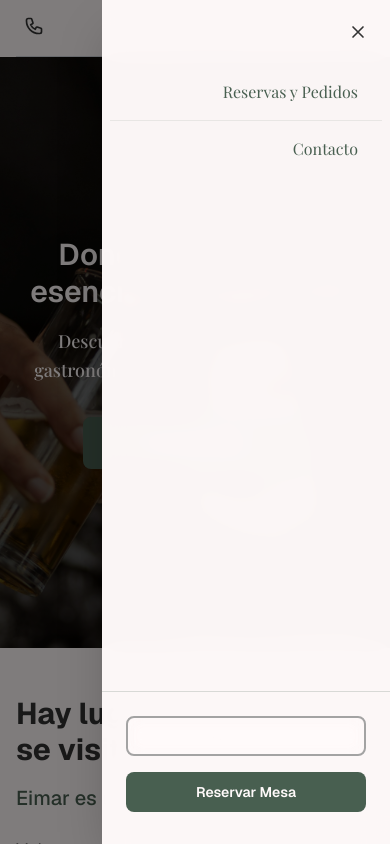
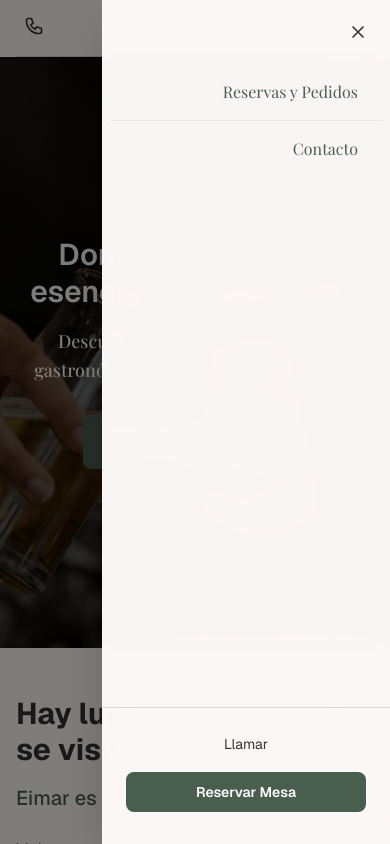
Before and after one commit to yolovi/eimar-frontend, a Next.js app: page / in a window 390 px wide. Both pictures are taken after a click on the button 358 px from the left and 28 px from the top of the page. Built offline with nearby package versions, Linux system fonts and the light colour scheme.

Commit message:
refactor: enhance navigation behavior and improve header functionality for smoother user experience in mobile responsive version

```diff
--- a/src/components/layout/Header/Header.tsx
+++ b/src/components/layout/Header/Header.tsx
@@ -24,9 +24,15 @@ const Header = () => {
                 className="hover:opacity-80 transition-opacity"
                 onClick={(e) => {
                   e.preventDefault();
-                  window.scrollTo({ top: 0, behavior: 'smooth' });
-                  // Limpiar URL y volver a la ruta raíz
-                  window.history.replaceState(null, '', '/');
+                  // Si estamos en la página principal, scroll to top y limpiar URL
+                  if (window.location.pathname === '/') {
+                    window.scrollTo({ top: 0, behavior: 'smooth' });
+                    // Limpiar cualquier anchor de la URL
+                    window.history.replaceState(null, '', '/');
+                  } else {
+                    // Si estamos en otra página, navegar a la página principal
+                    window.location.href = '/';
+                  }
                 }}
               >
                 <Logo size="md" className="text-primary" />
@@ -81,9 +87,15 @@ const Header = () => {
                 className="hover:opacity-80 transition-opacity"
                 onClick={(e) => {
                   e.preventDefault();
-                  window.scrollTo({ top: 0, behavior: 'smooth' });
-                  // Limpiar URL y volver a la ruta raíz
-                  window.history.replaceState(null, '', '/');
+                  // Si estamos en la página principal, scroll to top y limpiar URL
+                  if (window.location.pathname === '/') {
+                    window.scrollTo({ top: 0, behavior: 'smooth' });
+                    // Limpiar cualquier anchor de la URL
+                    window.history.replaceState(null, '', '/');
+                  } else {
+                    // Si estamos en otra página, navegar a la página principal
+                    window.location.href = '/';
+                  }
                 }}
               >
                 <Logo size="md" className="text-primary" />
--- a/src/components/layout/Navigation/MobileMenuToggle.tsx
+++ b/src/components/layout/Navigation/MobileMenuToggle.tsx
@@ -2,7 +2,7 @@
 
 import { useState, useEffect, useRef } from "react";
 import Navigation from "./Navigation";
-import { HeroButton } from "@/components/ui";
+import { HeroButton, Button } from "@/components/ui";
 import { cn } from "@/lib/utils";
 import { CONTACT_INFO } from "@/constants/contact";
 
@@ -179,32 +179,18 @@ const MobileMenuToggle = () => {
 
               {/* Actions at Bottom con safe area para dispositivos con notch */}
               <div className="p-6 pb-8 border-t border-accent/20 space-y-4 flex flex-col items-center" style={{ paddingBottom: "max(2rem, env(safe-area-inset-bottom))" }}>
-                <HeroButton
-                  variant="secondary"
+                <Button
+                  variant="ghost"
                   size="sm"
-                  className="flex items-center justify-center gap-2 w-full"
+                  className="flex items-center justify-center w-full"
                   onClick={() => {
                     window.open(CONTACT_INFO.phone.secondary.link, "_self");
                     closeMenu();
                   }}
                   title={`Llamar: ${CONTACT_INFO.phone.secondary.display}`}
                 >
-                  <svg
-                    className="w-4 h-4"
-                    fill="none"
-                    stroke="currentColor"
-                    viewBox="0 0 24 24"
-                    aria-label="Teléfono"
-                  >
-                    <path
-                      strokeLinecap="round"
-                      strokeLinejoin="round"
-                      strokeWidth={2}
-                      d="M3 5a2 2 0 012-2h3.28a1 1 0 01.948.684l1.498 4.493a1 1 0 01-.502 1.21l-2.257 1.13a11.042 11.042 0 005.516 5.516l1.13-2.257a1 1 0 011.21-.502l4.493 1.498a1 1 0 01.684.949V19a2 2 0 01-2 2h-1C9.716 21 3 14.284 3 6V5z"
-                    />
-                  </svg>
                   Llamar
-                </HeroButton>
+                </Button>
 
                 <HeroButton
                   variant="primary"
--- a/src/components/layout/Navigation/Navigation.tsx
+++ b/src/components/layout/Navigation/Navigation.tsx
@@ -2,7 +2,7 @@
 
 import Link from "next/link";
 import { usePathname } from "next/navigation";
-import { cn, handleNavigationClick } from "@/lib/utils";
+import { cn, smoothScrollTo } from "@/lib/utils";
 import { NAVIGATION_DATA } from "@/constants/navigation";
 
 interface NavigationProps {
@@ -59,7 +59,42 @@ const Navigation = ({ isMobile = false, showSubItems = false, className, onItemC
               item.isSubItem && isMobile && "text-sm text-text-secondary"
             )}
             onClick={(e) => {
-              handleNavigationClick(e, item.href, onItemClick);
+              if (item.href.startsWith('#')) {
+                e.preventDefault();
+
+                // Si estamos en una página diferente, ir a la homepage primero
+                if (window.location.pathname !== '/') {
+                  // Navegar a la homepage con el anchor
+                  window.location.href = '/' + item.href;
+                  onItemClick?.();
+                  return;
+                }
+
+                // Si estamos en la homepage, hacer scroll usando la función que ya funciona
+                const sectionId = item.href.substring(1);
+                const section = document.querySelector(`#${sectionId}`);
+
+                if (section) {
+                  // Usar smoothScrollTo con offset adecuado para el header
+                  smoothScrollTo(section, 1500, -120)
+                    .then(() => {
+                      // Actualizar URL después del scroll
+                      window.history.replaceState(null, '', item.href);
+                    })
+                    .catch(() => {
+                      // Fallback
+                      window.location.href = '/' + item.href;
+                    });
+                } else {
+                  // Fallback si no encuentra la sección
+                  window.location.href = '/' + item.href;
+                }
+
+                onItemClick?.();
+              } else {
+                // Para enlaces normales, dejar que Next.js maneje
+                onItemClick?.();
+              }
             }}
           >
             {item.label}
--- a/src/constants/navigation.ts
+++ b/src/constants/navigation.ts
@@ -57,7 +57,7 @@ export const NAVIGATION_DATA: NavigationData = {
     // { href: "/nuestra-carta/almuerzos", label: "Almuerzos", isSubItem: true },
     // { href: "/nuestra-carta/carta", label: "Carta", isSubItem: true },
     // { href: "/nuestra-carta/menus", label: "Menús", isSubItem: true },
-    { href: "/reservas-y-pedidos", label: "Reservas y Pedidos" },
+    { href: "#reservas-y-pedidos", label: "Reservas y Pedidos" },
     { href: "#contacto", label: "Contacto" },
   ]
 };
```
